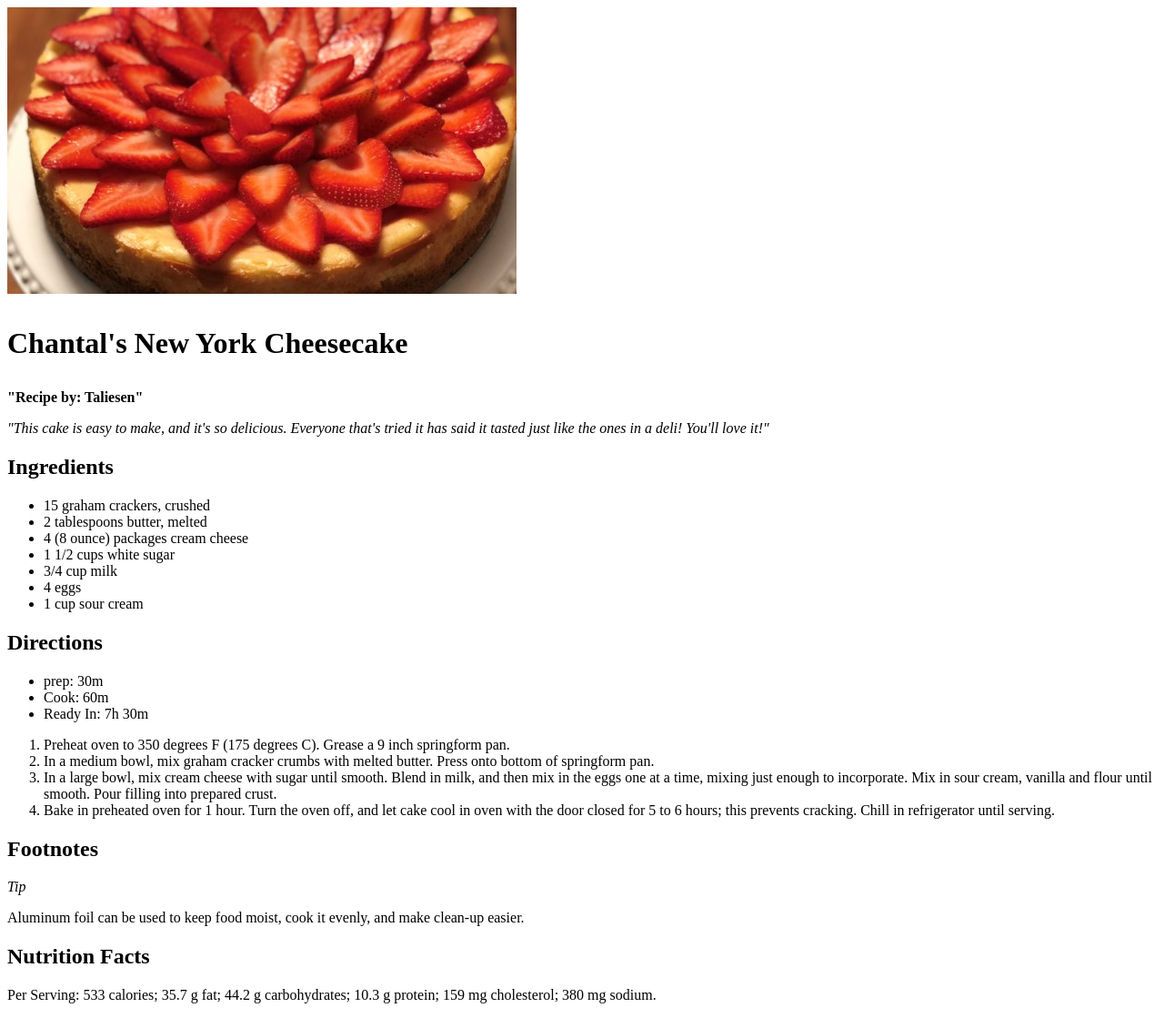
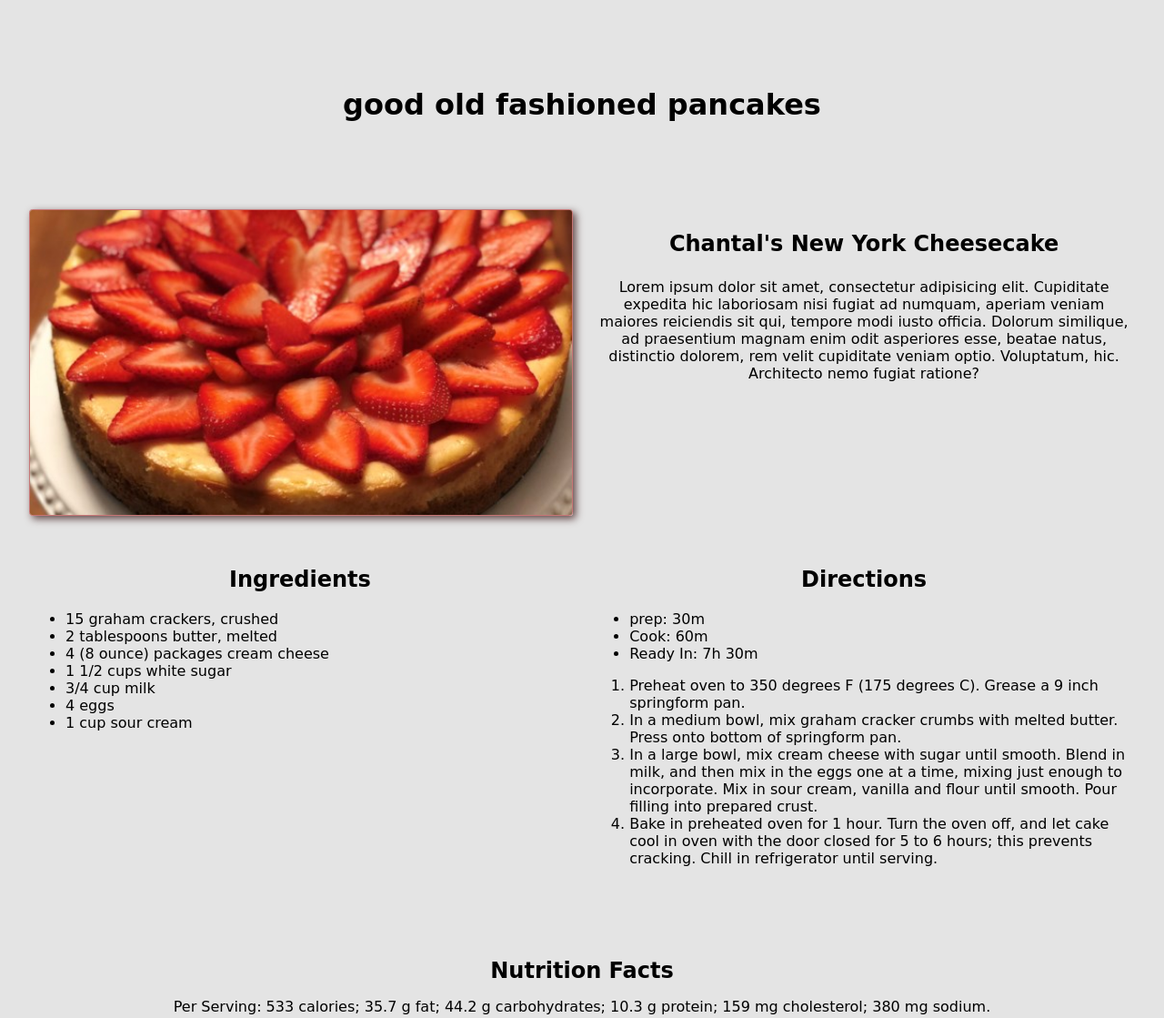
Before and after one commit to ihanadi/poco-ismail, a plain HTML site: page recipes/good-old-fashioned-pancakes - Copy.html in a window 1280 px wide. Shown: the whole page at 91% size. Drawn offline with Linux system fonts and the light colour scheme; a web font is replaced by a local one.

Commit message:
Edit in Css

```diff
--- a/recipes/good-old-fashioned-pancakes - Copy.html
+++ b/recipes/good-old-fashioned-pancakes - Copy.html
@@ -1,30 +1,31 @@
 <!DOCTYPE html>
+    <head>
+        <title>Chantal's New York Cheesecake</title>
+        <link rel="stylesheet" href="style.css">
+        <link href="https://fonts.googleapis.com/css?family=Baloo+Chettan" rel="stylesheet">
 
-<head>
-    <title>
-        <p>Chantal's New York Cheesecake
+    </head>
+    <body>
+       <h1 class="header-title">good old fashioned pancakes</h1>
+       <div class="what-this">
+           <div class="full-img">
+               <img src="Cheesecake.jpg" alt="Cheesecake image">
+           </div>
+            <div class="descrep">
+                <h2>
+                <p>Chantal's New York Cheesecake</p>
+                </h2>
 
+                <p>
+                   Lorem ipsum dolor sit amet, consectetur adipisicing elit. Cupiditate expedita hic laboriosam nisi fugiat ad numquam, aperiam veniam maiores reiciendis sit qui, tempore modi iusto officia. Dolorum similique, ad praesentium magnam enim odit asperiores esse, beatae natus, distinctio dolorem, rem velit cupiditate veniam optio. Voluptatum, hic. Architecto nemo fugiat ratione?
                 </p>
-    </title>
-</head>
+            </div>
 
-<body>
-    <img src="Cheesecake.jpg" alt="Cheesecake image">
-    <h1>
-        <p>Chantal's New York Cheesecake
-        </p>
-    </h1>
-    <p><b>"Recipe by: Taliesen"</b></p>
-    <p>
-        <em>
-            "This cake is easy to make, and it's so delicious. Everyone that's tried it has said it tasted just like the ones in a deli! You'll love it!"
-
-        </em>
-    </p>
+       </div>
+       <div class="inir">
+           <div class="ingred">
                 <h2>Ingredients</h2>
 
-    <!-- 1 cup butter1 cup white sugar1 cup packed brown sugar2 eggs2 teaspoons vanilla extract1 teaspoon baking soda
-        2 teaspoons hot water1/2 teaspoon salt3 cups all-purpose flour2 cups semisweet chocolate chips1 cup chopped walnuts -->
                 <ul>
                     <li>15 graham crackers, crushed</li>
                     <li>2 tablespoons butter, melted</li>
@@ -34,7 +35,11 @@
                     <li>4 eggs</li>
                     <li>1 cup sour cream</li>
                 </ul>
+            </div>
+
+            <div class="direct">
                 <h2>Directions</h2>
+
                 <ul>
                     <li>prep: 30m</li>
                     <li>Cook: 60m</li>
@@ -43,18 +48,17 @@
 
                 <ol>
                     <li>Preheat oven to 350 degrees F (175 degrees C). Grease a 9 inch springform pan.</li>
-        <li>In a medium bowl, mix graham cracker crumbs with melted butter. Press onto bottom of springform pan.
-            </li>
+                    <li>In a medium bowl, mix graham cracker crumbs with melted butter. Press onto bottom of springform pan.</li>
                     <li>In a large bowl, mix cream cheese with sugar until smooth. Blend in milk, and then mix in the eggs one at a time, mixing just enough to incorporate. Mix in sour cream, vanilla and flour until smooth. Pour filling into prepared crust.</li>
                     <li>Bake in preheated oven for 1 hour. Turn the oven off, and let cake cool in oven with the door closed for 5 to 6 hours; this prevents cracking. Chill in refrigerator until serving.</li>
 
                 </ol>
-
-    <h2>Footnotes</h2>
-    <p><em>Tip</em></p>
-    <p>Aluminum foil can be used to keep food moist, cook it evenly, and make clean-up easier.
-    </p>
+            </div>
+        </div>
+        <div class="footer">
             <h2>Nutrition Facts</h2>
             <p>Per Serving: 533 calories; 35.7 g fat; 44.2 g carbohydrates; 10.3 g protein; 159 mg cholesterol; 380 mg sodium.</p>
+        </div>
+
 
     </body>
--- /dev/null
+++ b/recipes/style.css
@@ -0,0 +1,56 @@
+body{
+    background-color: rgb(228, 228, 228);
+    font-family: 'Baloo Chettan', cursive;
+    margin: 0;
+    padding: 0;
+}
+h1.header-title{
+    text-align: center;
+    margin: 3em 0;
+}
+
+/***** *******/
+.what-this{
+    display: inline-block;
+    margin: 0 2em;
+}
+.what-this .full-img img{
+    float: left;
+    width: 49%;
+    border: .1em solid rgb(199, 118, 118);
+    border-radius: .2em;
+    box-shadow: .2em .2em .5em rgba(97, 69, 69);
+}
+.what-this .descrep {
+    float: right;
+    width: 49%;
+    text-align: center;
+}
+
+/***** *******/
+.inir{
+    display: inline-block;
+    margin:  2em;
+}
+.inir .ingred h2,
+.inir .direct h2{
+    text-align: center;
+}
+.inir .ingred{
+    float: left;
+    width: 49%;
+}
+.inir .direct {
+    float: right;
+    width: 49%;
+}
+
+/***** ********/
+.footer{
+    text-align: center;
+    margin: 3em 0
+
+}
+.footer h2{
+    margin: 0
+}
```
Also changed, not shown: recipes/Best Chocolate Chip Cookies.html (deleted, +0 -55 lines), recipes/Chantal's New York Cheesecake.html (deleted, +0 -60 lines), recipes/good-old-fashioned-pancakes.html (deleted, +0 -53 lines), recipes/Cookies.jpg (deleted), recipes/pancake.jpg (deleted). Lines whose indentation alone changed are shown as unchanged.
